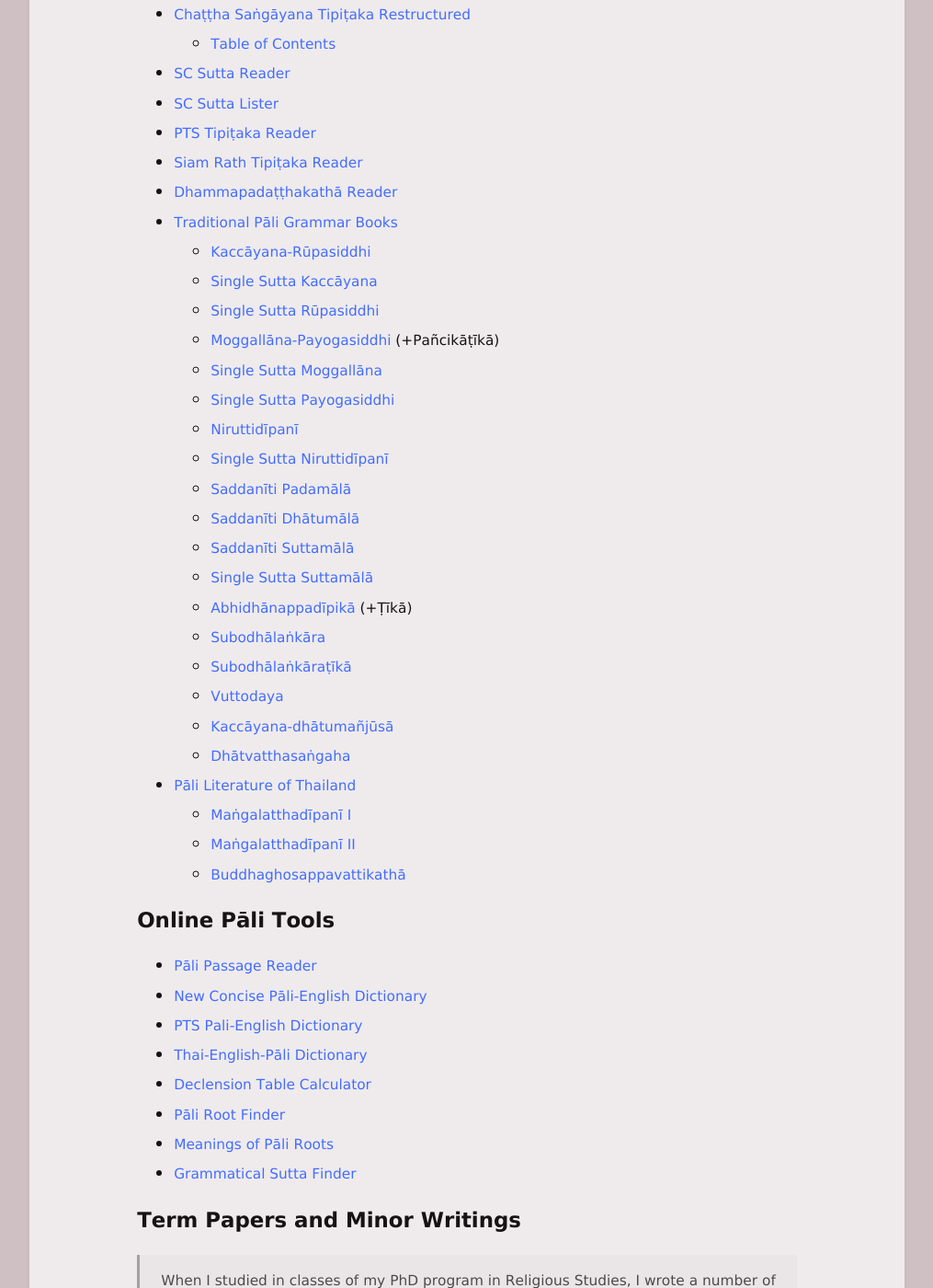
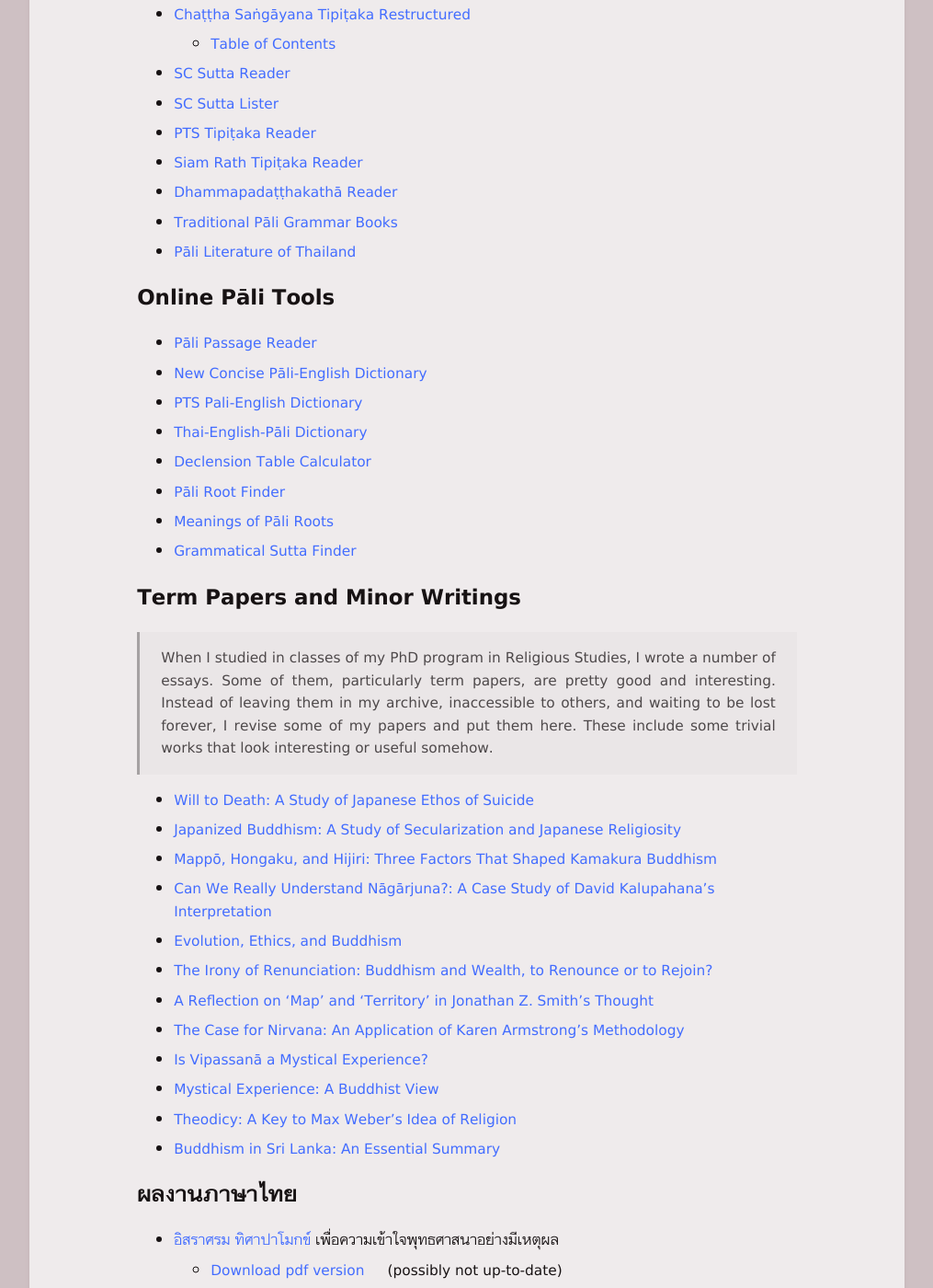
Before and after one commit to bhaddacak/bhaddacak.github.io, a Jekyll site: the page built from _pages/index.md, in a window 1280 px wide and 1400 px high, scrolled down 1573 px. Shown: the whole window at 92% size, without its empty margins (132-1147 px from the left). Built offline with Jekyll 4.4.1, drawn with Linux system fonts in a browser that asks for light colours.

Commit message:
shorten index

```diff
--- a/_pages/index.md
+++ b/_pages/index.md
@@ -15,7 +15,7 @@ permalink: /
 - [Pāli for New Learners](/pnl) <svg class="icon"><use xlink:href="/assets/fontawesome/custom.svg#file-pdf"></use></svg> <span class="label">v3.0</span>
 - [Pāli Text Reading: A Handbook](/ptr) <svg class="icon"><use xlink:href="/assets/fontawesome/custom.svg#file-pdf"></use></svg> <span class="label">v3.0</span>
 - [Pāli Platform's User Manual](/ppman) <svg class="icon"><use xlink:href="/assets/fontawesome/custom.svg#file-pdf"></use></svg> <span class="label">v3.0</span>
-- [Grammatical Suttas of Kaccāyana](/ksut) <svg class="icon"><use xlink:href="/assets/fontawesome/custom.svg#file-pdf"></use></svg> <span class="label">v0.9</span>
+- [Grammatical Suttas of Kaccāyana](/ksut) <svg class="icon"><use xlink:href="/assets/fontawesome/custom.svg#file-pdf"></use></svg> <span class="label">v0.9.1</span>
 
 ## Applications
 - [Pāli Platform](/paliplatform) <svg class="icon"><use xlink:href="/assets/fontawesome/custom.svg#linux"></use></svg> <svg class="icon"><use xlink:href="/assets/fontawesome/custom.svg#apple"></use></svg> <svg class="icon"><use xlink:href="/assets/fontawesome/custom.svg#windows"></use></svg>
@@ -44,28 +44,7 @@ permalink: /
 - [Siam Rath Tipiṭaka Reader](/srtreader)
 - [Dhammapadaṭṭhakathā Reader](/dhpareader)
 - [Traditional Pāli Grammar Books](/grammarbooks)
-	- [Kaccāyana-Rūpasiddhi](/kaccrupa)
-	- [Single Sutta Kaccāyana](/kacc)
-	- [Single Sutta Rūpasiddhi](/rupa)
-	- [Moggallāna-Payogasiddhi](/moggpayo) (+Pañcikāṭīkā)
-	- [Single Sutta Moggallāna](/mogg)
-	- [Single Sutta Payogasiddhi](/payo)
-	- [Niruttidīpanī](/nirutti)
-	- [Single Sutta Niruttidīpanī](/niru)
-	- [Saddanīti Padamālā](/saddpad)
-	- [Saddanīti Dhātumālā](/sadddha)
-	- [Saddanīti Suttamālā](/saddsut)
-	- [Single Sutta Suttamālā](/sadd)
-	- [Abhidhānappadīpikā](/abhidha) (+Ṭīkā)
-	- [Subodhālaṅkāra](/subho)
-	- [Subodhālaṅkāraṭīkā](/subhot)
-	- [Vuttodaya](/vutt)
-    - [Kaccāyana-dhātumañjūsā](/dhmjs)
-	- [Dhātvatthasaṅgaha](/dhatva)
 - [Pāli Literature of Thailand](/thaipalitext)
-	- [Maṅgalatthadīpanī I](/mdreader?v=1)
-	- [Maṅgalatthadīpanī II](/mdreader?v=2)
-	- [Buddhaghosappavattikathā](/bgpv)
 
 ## Online Pāli Tools
 - [Pāli Passage Reader](/ppreader)
```
Also changed, not shown: _pages/grammarbooks.md (+4 -2 lines), _pages/ksut.md (+2 -2 lines), Gemfile.lock.
